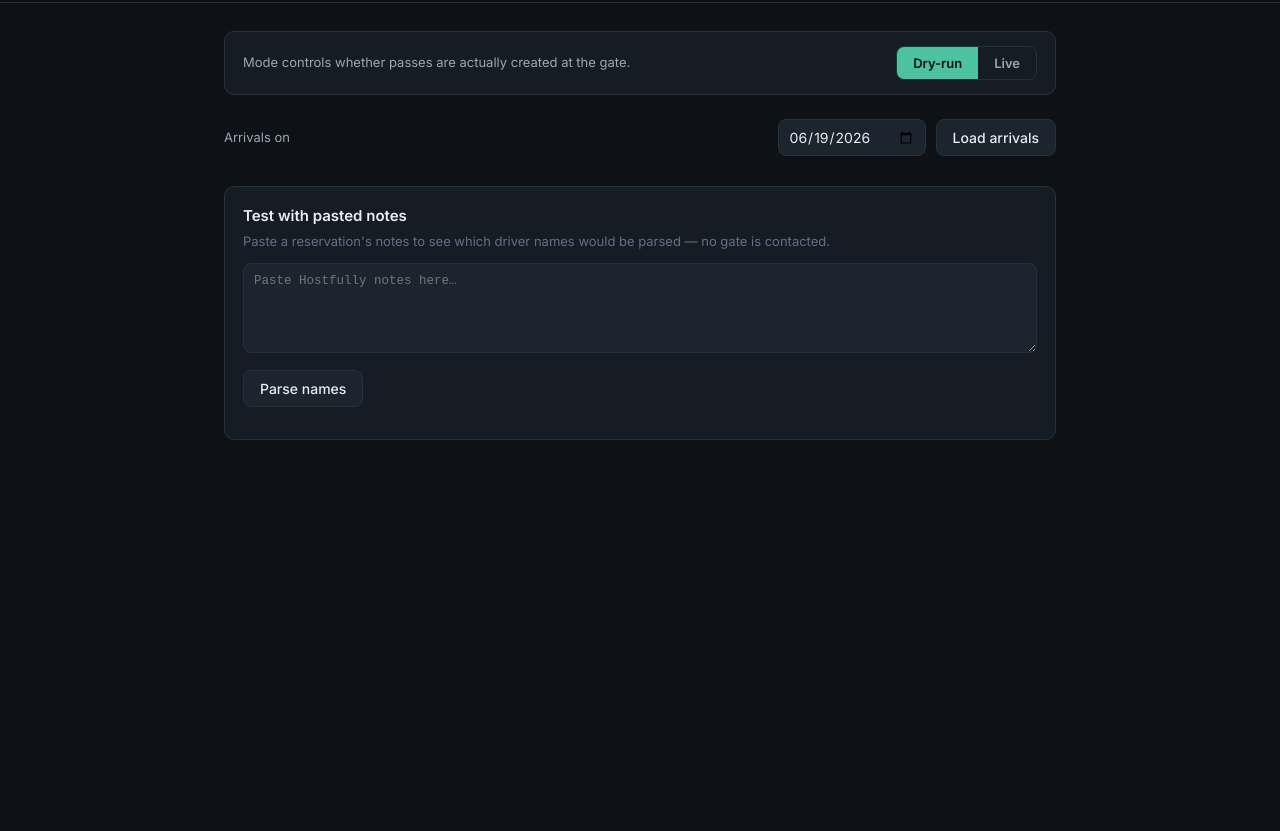
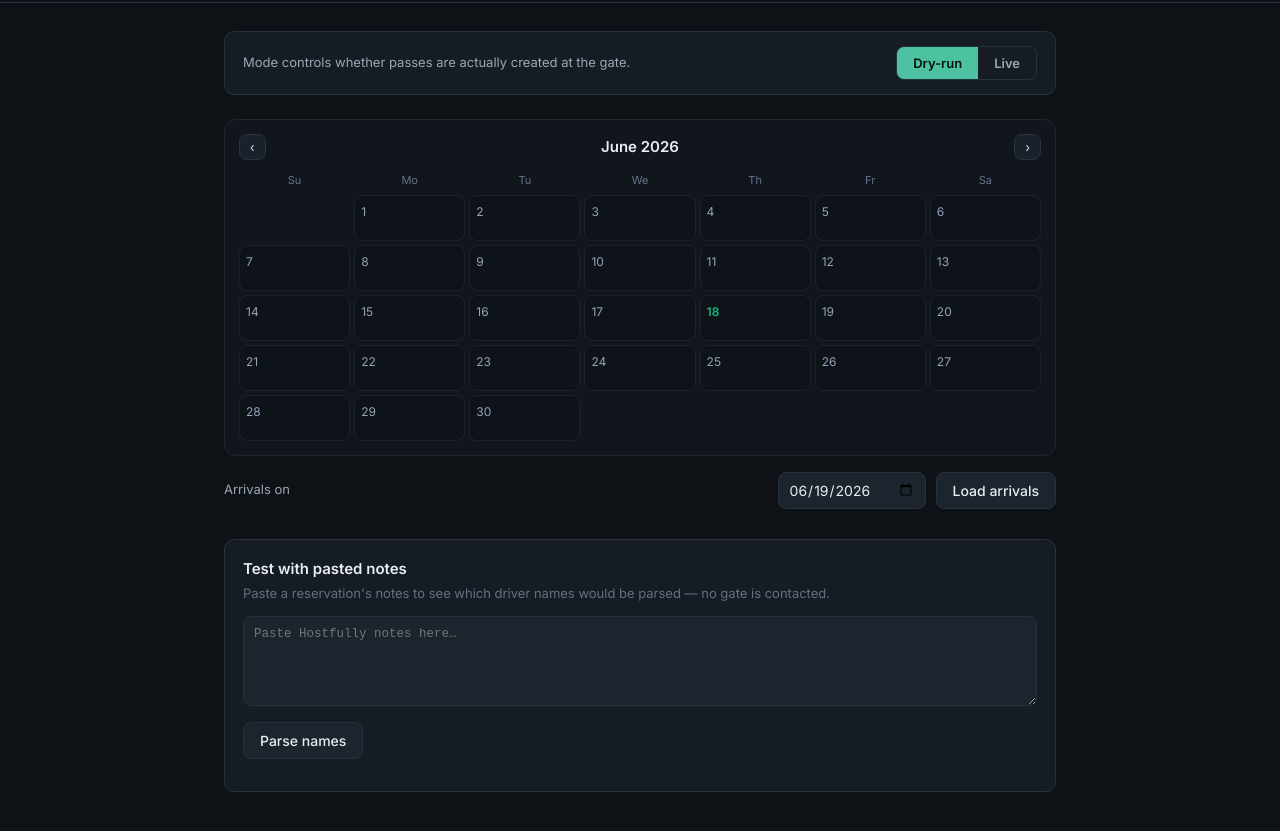
Before and after one commit to michaelsigman/Gate-Sync, a website: page public/index.html in a window 1280 px wide. Shown: the part 77-908 px from the top of the page. Before the commit the page ends 800 px from the top, so only its background shows below. Drawn offline with Linux system fonts and the light colour scheme; no server answers; a web font is replaced by a local one.

Commit message:
added calendar and filter

```diff
--- a/public/index.html
+++ b/public/index.html
@@ -130,6 +130,32 @@
   .name-row .badge.part{background:rgba(245,158,11,.18);color:#f59e0b}
   .name-row .badge.new{background:rgba(148,163,184,.14);color:#94a3b8}
   .name-row .badge.unk{background:rgba(148,163,184,.10);color:#64748b}
+  .calendar{
+    background:#11161d;border:1px solid #1f2730;border-radius:12px;
+    padding:14px;margin-bottom:16px;
+  }
+  .cal-head{display:flex;align-items:center;justify-content:space-between;margin-bottom:10px}
+  .cal-head .title{font-weight:600;font-size:15px}
+  .cal-head button{
+    background:#1a212b;border:1px solid #2a333f;color:#cbd5e1;border-radius:8px;
+    padding:4px 10px;cursor:pointer;font-size:14px;
+  }
+  .cal-head button:hover{background:#222b36}
+  .cal-grid{display:grid;grid-template-columns:repeat(7,1fr);gap:4px}
+  .cal-dow{text-align:center;font-size:11px;color:#64748b;padding:2px 0}
+  .cal-cell{
+    min-height:46px;border:1px solid #1b222b;border-radius:8px;padding:4px 6px;
+    background:#0e1319;position:relative;cursor:default;
+  }
+  .cal-cell.has{cursor:pointer;border-color:#2a3a4d}
+  .cal-cell.has:hover{background:#141b24}
+  .cal-cell .d{font-size:12px;color:#94a3b8}
+  .cal-cell.today .d{color:#10b981;font-weight:700}
+  .cal-cell .cnt{
+    position:absolute;right:5px;bottom:4px;font-size:12px;font-weight:700;
+    background:rgba(16,185,129,.18);color:#10b981;border-radius:9px;padding:1px 7px;
+  }
+  .cal-cell.empty{background:transparent;border-color:transparent}
   .name-row .pin{
     font-family:'Spline Sans Mono',monospace;font-size:13px;color:var(--gold);
     background:#241f14;border:1px solid #3a3018;padding:2px 8px;border-radius:5px;
@@ -195,6 +221,8 @@
       <button data-mode="live">Live</button>
     </div>
   </div>
+
+  <div id="calendar" class="calendar"></div>
 
   <div class="toolbar">
     <label class="mode-label" for="dateInput">Arrivals on</label>
@@ -399,6 +427,47 @@ async function parsePasted(){
 }
 
 // init
+// --- Calendar ---
+let calYear, calMonth; // month is 1-12
+async function loadCalendar(){
+  const cal = $('#calendar');
+  if(calYear===undefined){ const n=new Date(); calYear=n.getFullYear(); calMonth=n.getMonth()+1; }
+  cal.innerHTML = '<div class="cal-head"><button id="calPrev">‹</button><span class="title">…</span><button id="calNext">›</button></div>';
+  let data={counts:{}};
+  try{
+    const r = await fetch('/api/calendar?year='+calYear+'&month='+calMonth);
+    data = await r.json();
+  }catch(e){ /* show empty grid on failure */ }
+  const counts = data.counts||{};
+  const monthName = new Date(calYear, calMonth-1, 1).toLocaleString('default',{month:'long',year:'numeric'});
+  const pad=n=>String(n).padStart(2,'0');
+  const firstDow = new Date(Date.UTC(calYear, calMonth-1, 1)).getUTCDay();
+  const days = new Date(Date.UTC(calYear, calMonth, 0)).getUTCDate();
+  const todayStr = new Date().toISOString().slice(0,10);
+
+  let html = '<div class="cal-head"><button id="calPrev">‹</button><span class="title">'+monthName+'</span><button id="calNext">›</button></div>';
+  html += '<div class="cal-grid">';
+  ['Su','Mo','Tu','We','Th','Fr','Sa'].forEach(d=>html+='<div class="cal-dow">'+d+'</div>');
+  for(let i=0;i<firstDow;i++) html+='<div class="cal-cell empty"></div>';
+  for(let d=1; d<=days; d++){
+    const ds = calYear+'-'+pad(calMonth)+'-'+pad(d);
+    const c = counts[ds]||0;
+    const cls = 'cal-cell'+(c>0?' has':'')+(ds===todayStr?' today':'');
+    html += '<div class="'+cls+'" data-date="'+ds+'">'
+          + '<span class="d">'+d+'</span>'
+          + (c>0?'<span class="cnt">'+c+'</span>':'')
+          + '</div>';
+  }
+  html += '</div>';
+  cal.innerHTML = html;
+
+  $('#calPrev').onclick=()=>{ calMonth--; if(calMonth<1){calMonth=12;calYear--;} loadCalendar(); };
+  $('#calNext').onclick=()=>{ calMonth++; if(calMonth>12){calMonth=1;calYear++;} loadCalendar(); };
+  cal.querySelectorAll('.cal-cell.has').forEach(cell=>{
+    cell.onclick=()=>{ $('#dateInput').value=cell.dataset.date; loadArrivals(); };
+  });
+}
+
 (function(){
   const d=new Date(); d.setDate(d.getDate()+1);
   $('#dateInput').value=d.toISOString().slice(0,10);
@@ -406,6 +475,7 @@ async function parsePasted(){
   $('#loadBtn').onclick=loadArrivals;
   $('#parseBtn').onclick=parsePasted;
   setMode('dry');
+  loadCalendar();
 })();
 </script>
 </body>
```
Also changed, not shown: src/hostfullyClient.js (+18 -0 lines), src/server.js (+39 -3 lines).
